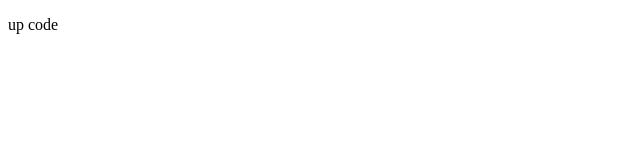
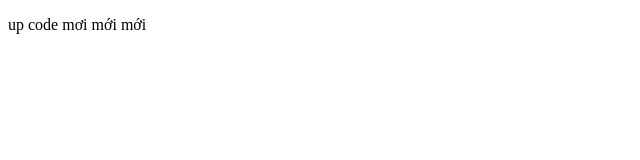
Before and after one commit to hiepp011/HTMLtestgit, a plain HTML site: page index.html in a window 1280 px wide. Shown: the whole page, without its empty margins (0-640 px from the left). Drawn offline with Linux system fonts and the light colour scheme.

Commit message:
Update index.html

```diff
--- a/index.html
+++ b/index.html
@@ -8,7 +8,7 @@
 <body>
     <p> up code
 
-
+        mơi mới mới
     </p>
 </body>
 </html>
```
